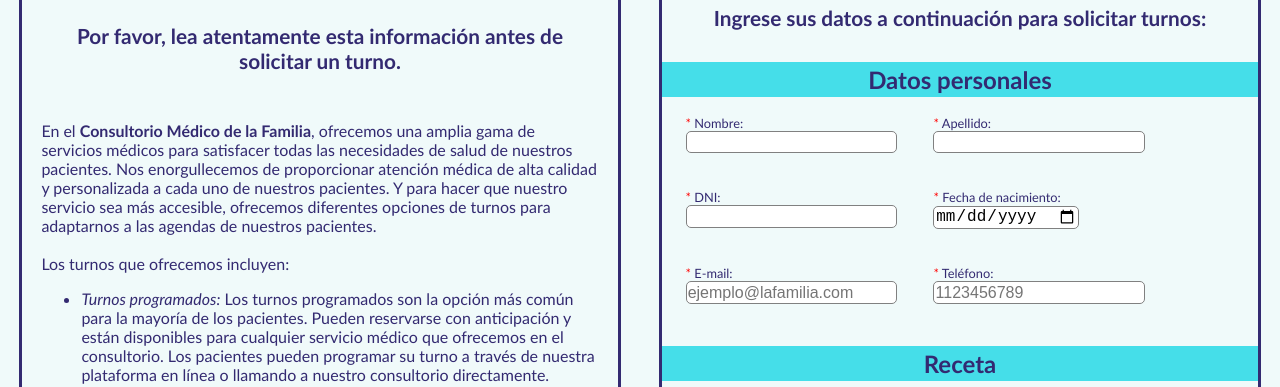
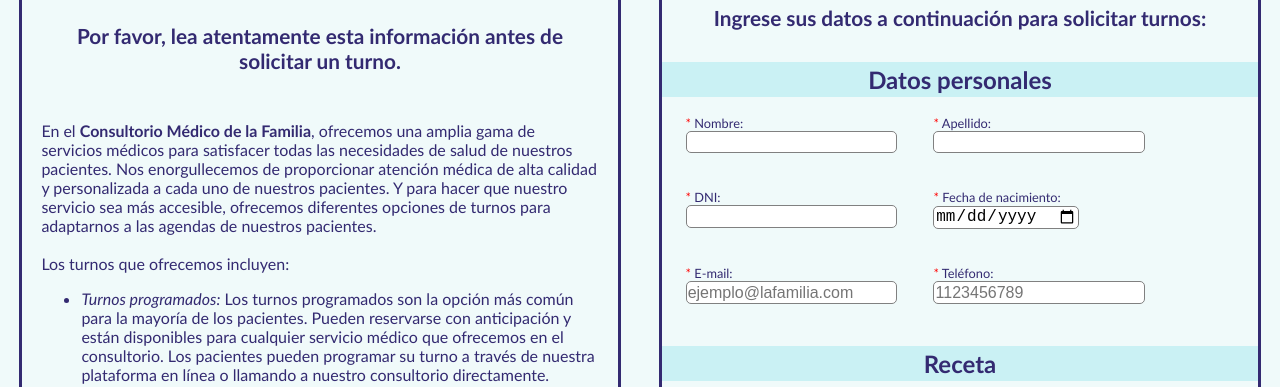
Before and after one commit to Nahuelitor/CaC-23013-grupo7, a plain HTML site: page paginas/turnos.html in a window 1280 px wide. Shown: the part 340-727 px from the top of the page. Drawn offline with Linux system fonts and the light colour scheme.

Commit message:
arreglo colores

```diff
--- a/css/header.css
+++ b/css/header.css
@@ -6,7 +6,7 @@ header {
   color: #ffffff;
 }
 */
-/* lo siguiente le cambia los colores a los links del header */
+/* lo siguiente le cambia los colores a los links del navbar */
 
 
 .navbar ul li a:link {
@@ -31,7 +31,7 @@ header {
   text-decoration: none;
 }
 
-/* Acá termina colores links header. */
+/* Acá termina colores links navbar. */
 
 .navbar {
   position: sticky;
--- a/css/style.css
+++ b/css/style.css
@@ -7,7 +7,7 @@
   /* FORMULARIO */
 
   /* legend */
-  --Color_bk_legend: #45dee9;
+  --Color_bk_legend: #caf1f4;
   /* asterisco del label */
   --Color_star: #ff0000;
 
```
